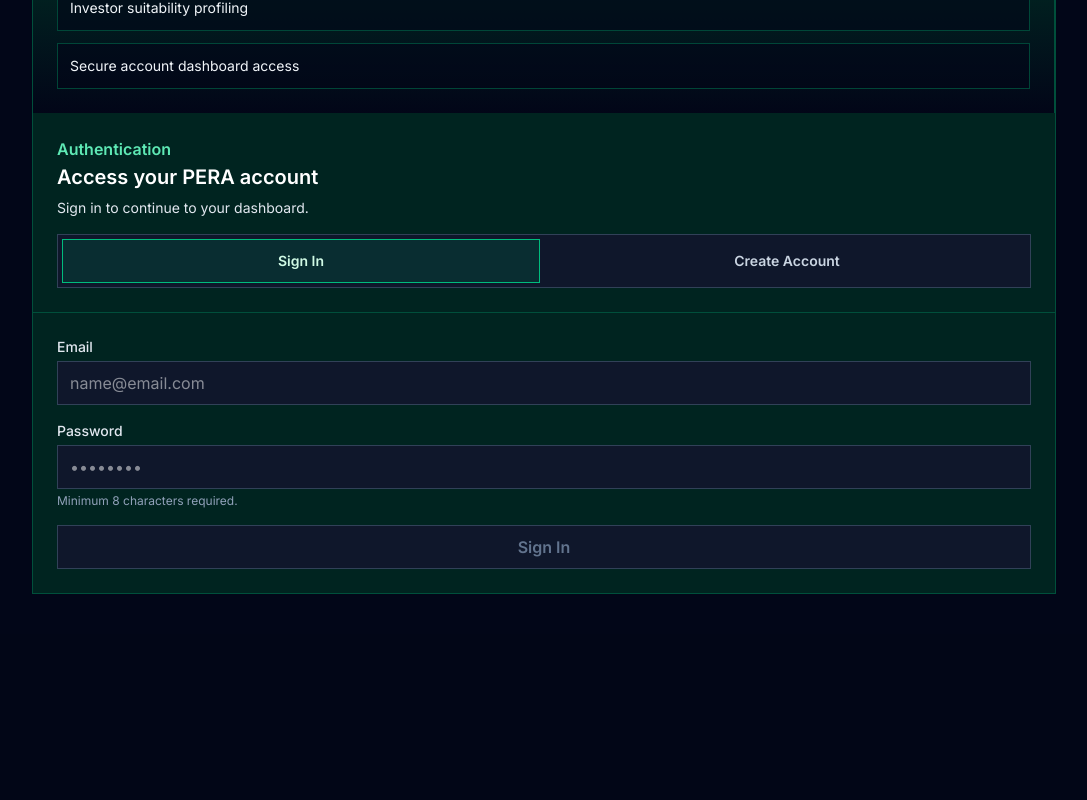
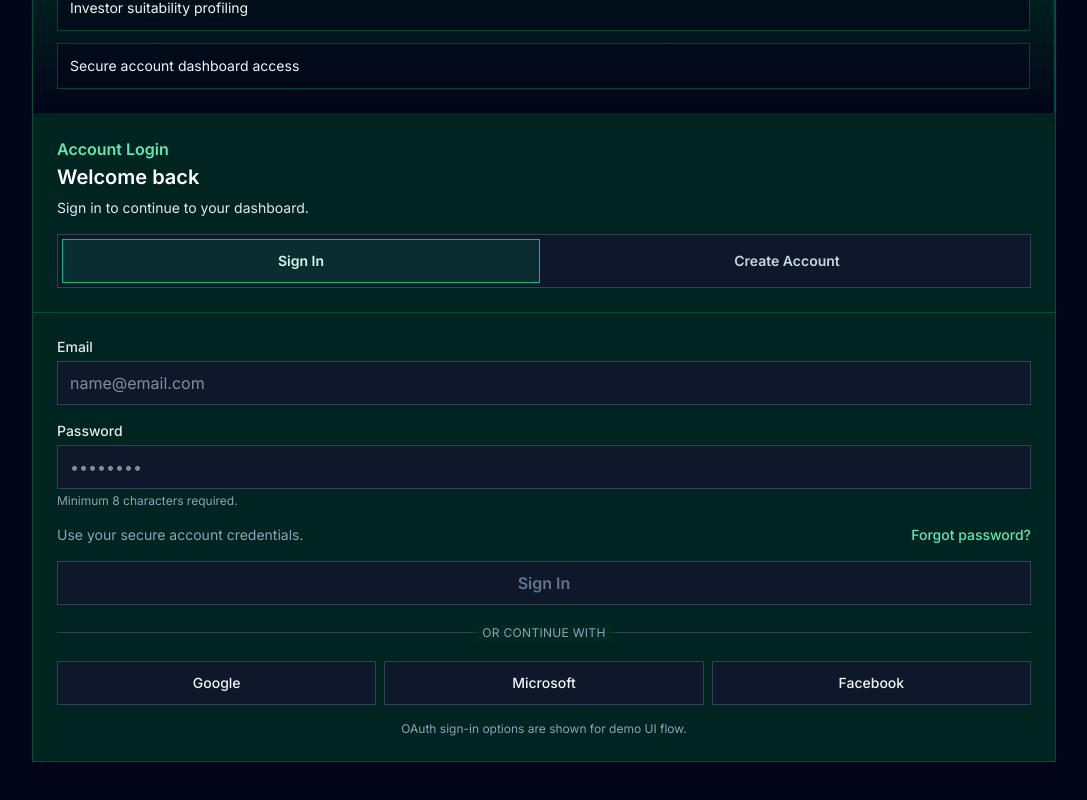
Before and after one commit to JayDumagat/pera-system, a React (Vite) app: page / in a window 1280 px wide. Shown: the part 268-1068 px from the top of the page, without its empty margins (96-1183 px from the left). Before the commit the page ends 902 px from the top, so only its background shows below. Built offline with nearby package versions, Linux system fonts and the light colour scheme.

Commit message:
Redesign authentication UI and add OAuth option buttons
Agent-Logs-Url: https://github.com/JayDumagat/pera-system/sessions/5b98c8e2-0802-4e28-af9b-14d070a68731

Co-authored-by: JayDumagat <54160374+JayDumagat@users.noreply.github.com>

```diff
--- a/src/App.tsx
+++ b/src/App.tsx
@@ -32,6 +32,7 @@ function AuthPage({ onAuthenticate }: AuthPageProps) {
   const [fullName, setFullName] = useState('')
   const [email, setEmail] = useState('')
   const [password, setPassword] = useState('')
+  const oauthProviders = ['Google', 'Microsoft', 'Facebook']
   const isEmailValid = EMAIL_PATTERN.test(email.trim())
 
   const canSubmit =
@@ -52,7 +53,7 @@ function AuthPage({ onAuthenticate }: AuthPageProps) {
 
   return (
     <main className="min-h-screen bg-slate-950 px-3 py-4 text-white md:flex md:items-center md:justify-center md:p-10">
-      <div className="w-full overflow-hidden border border-emerald-900 bg-emerald-950/80 md:max-w-5xl md:grid md:grid-cols-[1.1fr,1fr]">
+      <div className="w-full overflow-hidden border border-emerald-900 bg-emerald-950/80 md:max-w-5xl md:grid md:grid-cols-[1.05fr,1fr]">
         <section className="hidden border-r border-emerald-900 bg-gradient-to-b from-emerald-900/40 via-emerald-950 to-slate-950 p-6 md:block">
           <p className="text-sm font-semibold uppercase tracking-wide text-emerald-300">PERA System</p>
           <h1 className="mt-3 text-3xl font-semibold leading-tight">
@@ -76,8 +77,10 @@ function AuthPage({ onAuthenticate }: AuthPageProps) {
 
         <section>
           <header className="border-b border-emerald-900 p-4 md:p-6">
-            <p className="text-base font-semibold text-emerald-300">Authentication</p>
-            <h2 className="mt-1 text-xl font-semibold leading-tight">Access your PERA account</h2>
+            <p className="text-base font-semibold text-emerald-300">Account Login</p>
+            <h2 className="mt-1 text-xl font-semibold leading-tight">
+              {mode === 'login' ? 'Welcome back' : 'Create your account'}
+            </h2>
             <p className="mt-2 text-sm text-slate-200">
               {mode === 'login'
                 ? 'Sign in to continue to your dashboard.'
@@ -146,6 +149,17 @@ function AuthPage({ onAuthenticate }: AuthPageProps) {
               <p className="mt-1 text-xs text-slate-400">Minimum 8 characters required.</p>
             </div>
 
+            <div className="flex items-center justify-between text-sm">
+              <span className="text-slate-400">
+                {mode === 'login' ? 'Use your secure account credentials.' : 'Set a secure password to continue.'}
+              </span>
+              {mode === 'login' && (
+                <button type="button" className="font-medium text-emerald-300 hover:text-emerald-200">
+                  Forgot password?
+                </button>
+              )}
+            </div>
+
             <button
               type="submit"
               disabled={!canSubmit}
@@ -153,6 +167,28 @@ function AuthPage({ onAuthenticate }: AuthPageProps) {
             >
               {mode === 'login' ? 'Sign In' : 'Create Account & Continue'}
             </button>
+
+            <div className="relative py-1">
+              <div className="absolute inset-0 flex items-center">
+                <div className="w-full border-t border-slate-700" />
+              </div>
+              <p className="relative mx-auto w-fit bg-emerald-950/80 px-2 text-xs uppercase tracking-wide text-slate-400">
+                Or continue with
+              </p>
+            </div>
+
+            <div className="grid grid-cols-1 gap-2 sm:grid-cols-3">
+              {oauthProviders.map((provider) => (
+                <button
+                  key={provider}
+                  type="button"
+                  className="min-h-11 border border-slate-700 bg-slate-900 px-3 text-sm font-medium text-slate-100 hover:border-emerald-500 hover:text-emerald-100"
+                >
+                  {provider}
+                </button>
+              ))}
+            </div>
+            <p className="text-center text-xs text-slate-400">OAuth sign-in options are shown for demo UI flow.</p>
           </form>
         </section>
       </div>
```
